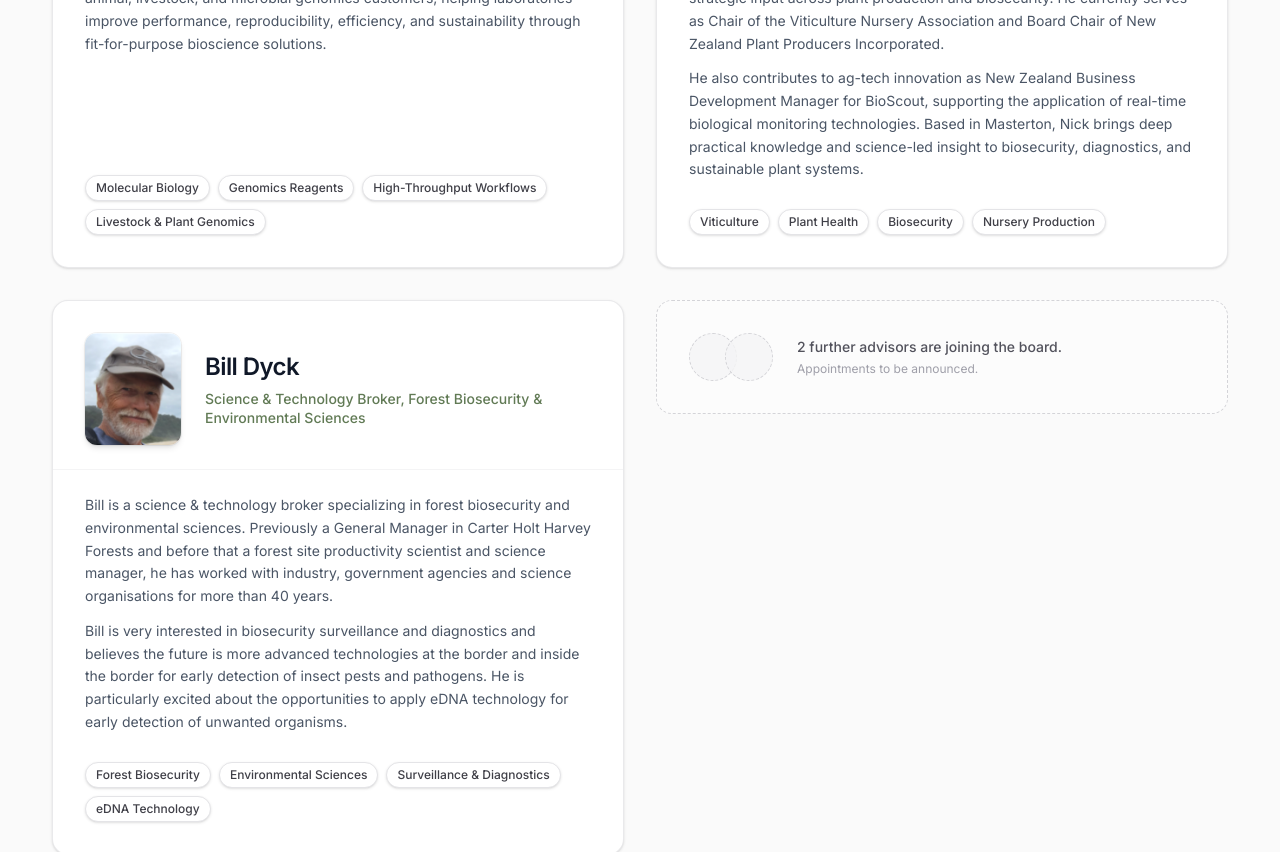
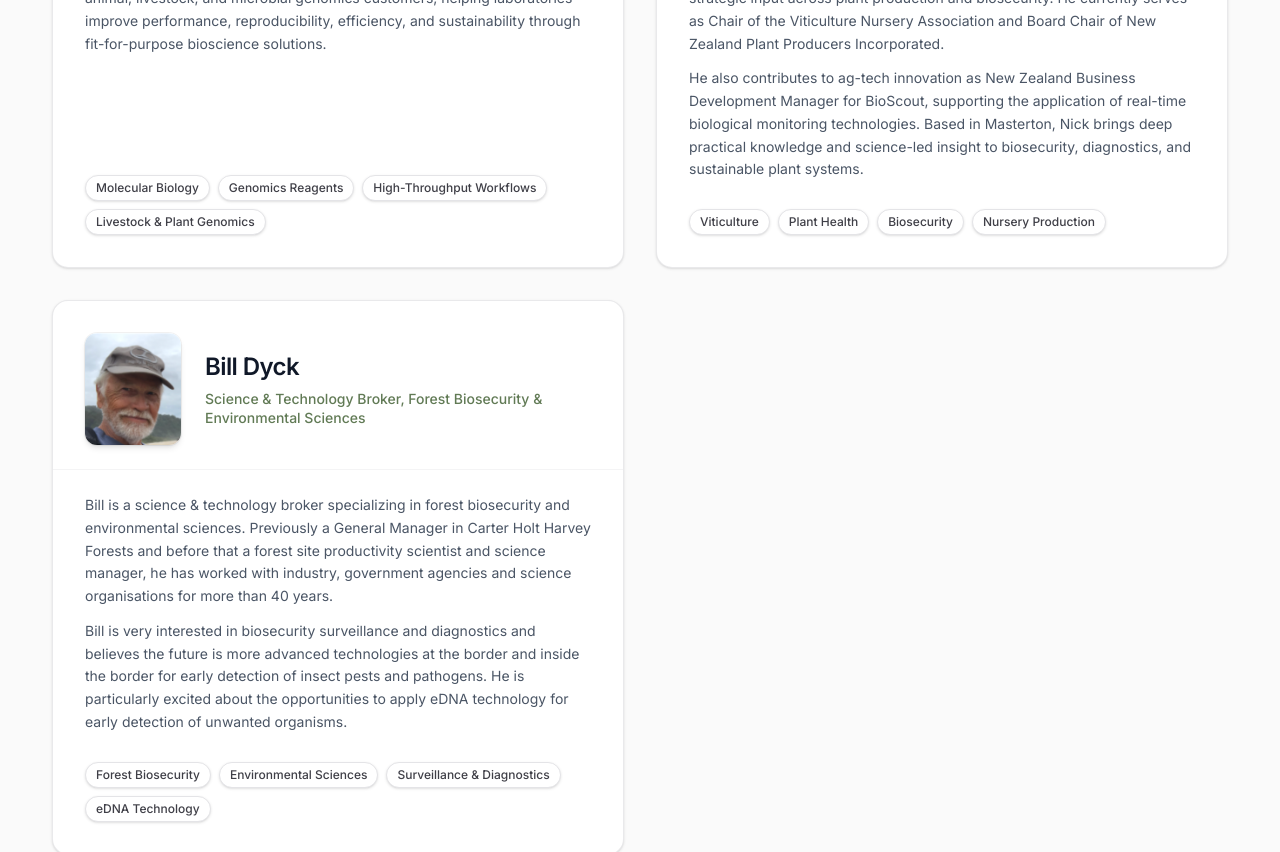
Before and after one commit to Youdaox/kakano-bio, a Next.js app: page / in a window 1280 px wide. Shown: the part 2628-3480 px from the top of the page. Built offline with nearby package versions, Linux system fonts and the light colour scheme.

Commit message:
remove upcoming advisors card

```diff
--- a/components/sections/homepage/advisory-board.tsx
+++ b/components/sections/homepage/advisory-board.tsx
@@ -1,5 +1,5 @@
 import Image from "next/image";
-import { advisoryBoard, advisoryBoardPendingCount } from "@/lib/content/bilingual";
+import { advisoryBoard } from "@/lib/content/bilingual";
 
 const AdvisoryBoard = () => {
   return (
@@ -64,30 +64,6 @@ const AdvisoryBoard = () => {
               </div>
             </article>
           ))}
-
-          {advisoryBoardPendingCount > 0 ? (
-            <div className="flex items-center gap-5 self-start rounded-2xl border border-dashed border-zinc-300 bg-white/40 p-6 sm:gap-6 sm:p-8">
-              <div
-                className="flex shrink-0 items-center -space-x-3"
-                aria-hidden="true"
-              >
-                {Array.from({ length: advisoryBoardPendingCount }).map((_, index) => (
-                  <span
-                    key={index}
-                    className="h-11 w-11 rounded-full border border-dashed border-zinc-300 bg-zinc-100/80 sm:h-12 sm:w-12"
-                  />
-                ))}
-              </div>
-              <div>
-                <p className="text-sm font-medium text-zinc-600">
-                  {advisoryBoardPendingCount} further advisors are joining the board.
-                </p>
-                <p className="mt-1 text-xs text-zinc-400">
-                  Appointments to be announced.
-                </p>
-              </div>
-            </div>
-          ) : null}
         </div>
       </div>
     </section>
--- a/lib/content/bilingual.ts
+++ b/lib/content/bilingual.ts
@@ -104,9 +104,6 @@ export const advisoryBoard: AdvisoryMember[] = [
   },
 ];
 
-/** Placeholder slots shown while further advisory appointments are confirmed. */
-export const advisoryBoardPendingCount = 2;
-
 export type ProjectCategory =
   | "Community"
   | "Consultancy"
```
